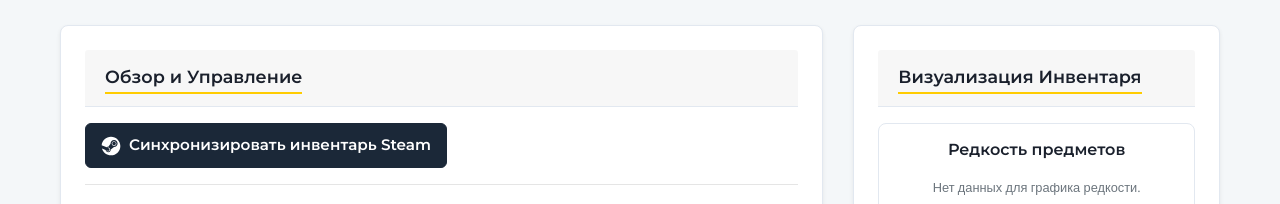
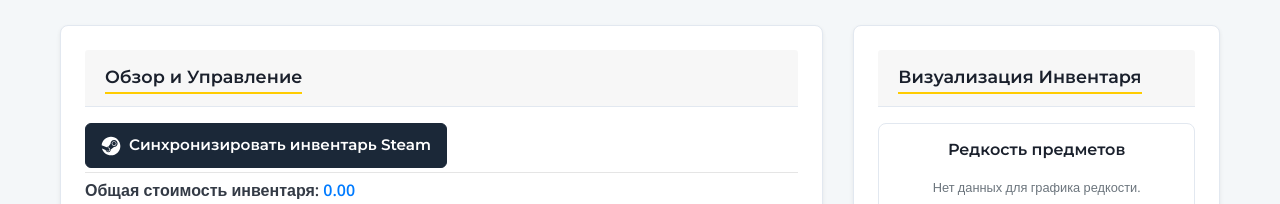
Before and after one commit to Misha-Mayskiy/lootbox_analytics, a Flask app: template app/templates/main/cs2_stats.html in a window 1280 px wide. Shown: the part 171-375 px from the top of the page. Run offline with Flask 3, Linux system fonts and the light colour scheme; the template is opened without the code that fills it, so the values that code supplies are empty; some libraries are stand-ins or nearby versions.

Commit message:
feat: cs2 stats page now look good

```diff
--- a/app/static/js/cs2_stats_page.js
+++ b/app/static/js/cs2_stats_page.js
@@ -26,7 +26,7 @@
         syncBtn.addEventListener('click', function () {
             showSyncStatus('Синхронизация инвентаря CS2... Пожалуйста, подождите.', 'info');
             syncBtn.disabled = true;
-            syncBtn.innerHTML = '<span class="spinner-border spinner-border-sm" role="status" aria-hidden="true"></span> Загрузка...';
+            syncBtn.innerHTML = '<span class="spinner-border spinner-border-sm" role="status" aria-hidden="true"></span>&nbsp;&nbsp;Загрузка...';
 
             const headers = {'Content-Type': 'application/json'};
             if (csrfToken) {
--- a/app/templates/main/cs2_stats.html
+++ b/app/templates/main/cs2_stats.html
@@ -43,7 +43,7 @@
                     </button>
                     <div id="syncStatus" class="alert mt-2"
                          style="display: none; padding: 0.5rem 1rem; font-size: 0.9rem;"></div>
-                    <hr class="my-3">
+                    <hr class="my-1">
                     <p class="mb-1"><strong>Общая стоимость инвентаря:</strong> <span
                             class="font-weight-bold text-primary">{{ "%.2f"|format(total_inventory_value) }} {{ currency }}</span>
                     </p>
```
